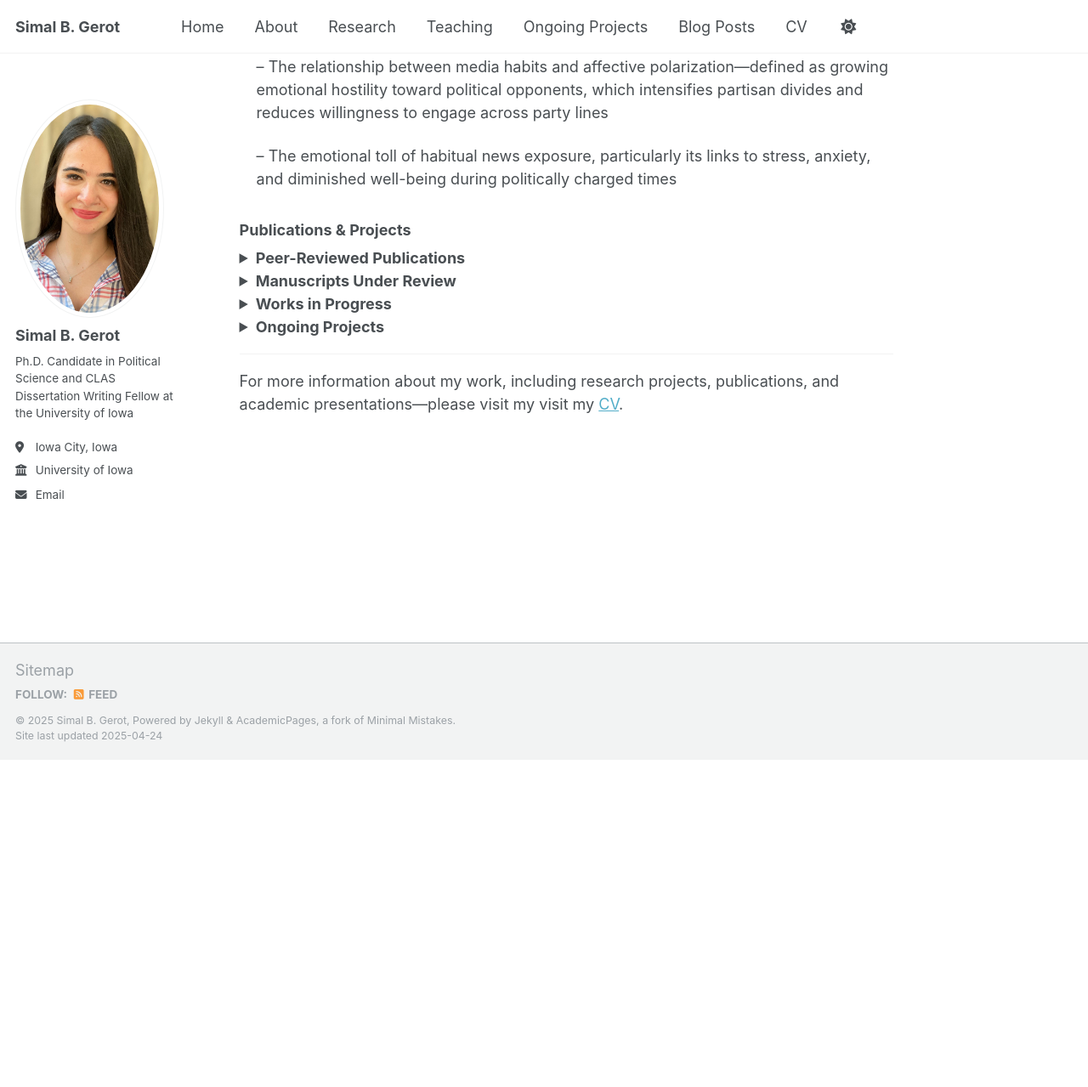
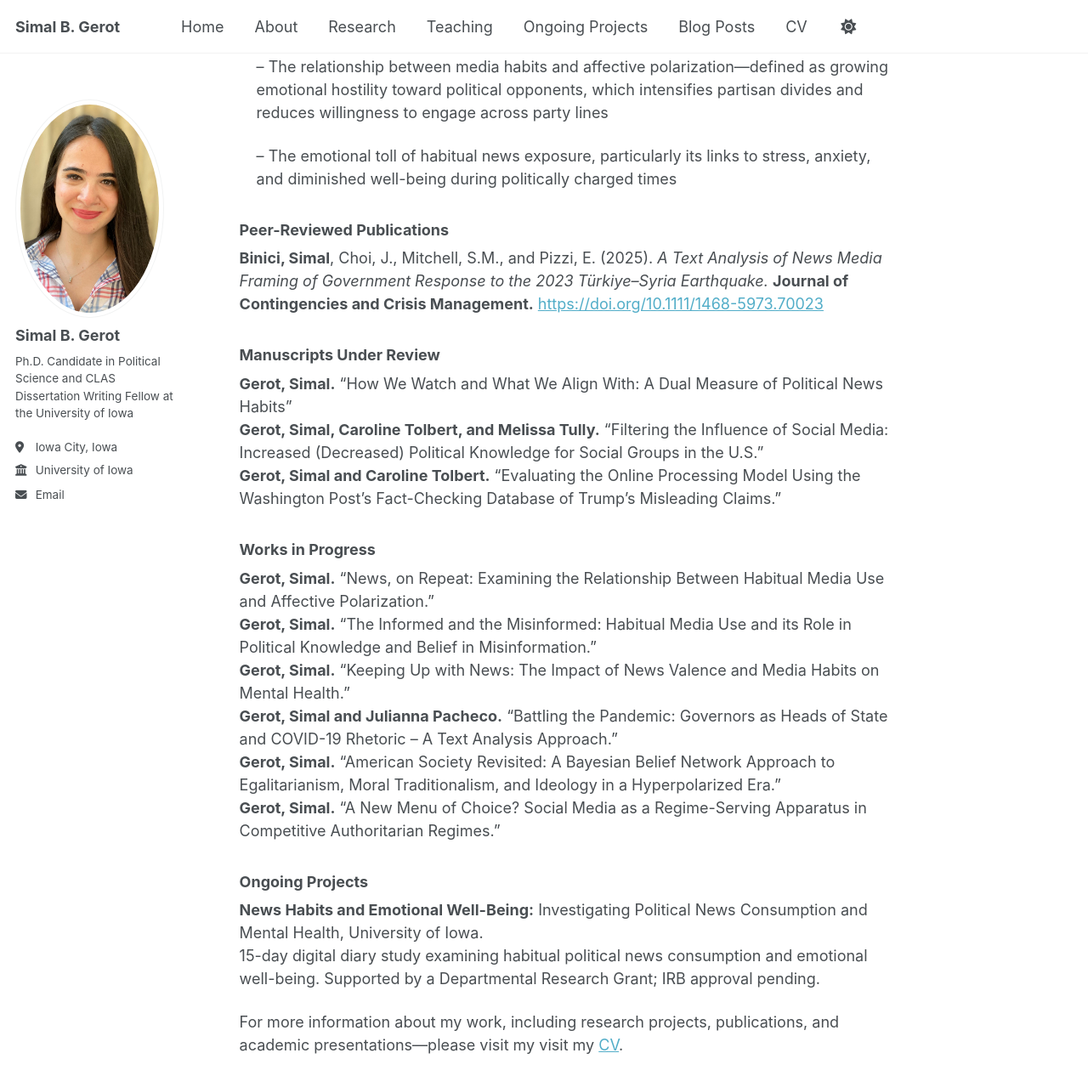
Before and after one commit to sbgerot/sbgerot.github.io, a Jekyll site: the page built from _pages/publications.md, in a window 1280 px wide and 1400 px high, scrolled down 638 px. Shown: the top 1279 px of the window at 85% size. Built offline with Jekyll 4.4.1, drawn with Linux system fonts in a browser that asks for light colours; before the commit the page ends 1532 px from its top, so only the background shows below that.

Commit message:
Update publications.md

```diff
--- a/_pages/publications.md
+++ b/_pages/publications.md
@@ -19,26 +19,17 @@ A key contribution of my work is the adaptation of the Self-Reported Habitual In
   <p>– The emotional toll of habitual news exposure, particularly its links to stress, anxiety, and diminished well-being during politically charged times</p>
 </div>
 
-### Publications & Projects
+### Peer-Reviewed Publications
 
-<details>
-<summary><strong>Peer-Reviewed Publications</strong></summary>
+**Binici, Simal**, Choi, J., Mitchell, S.M., and Pizzi, E. (2025). *A Text Analysis of News Media Framing of Government Response to the 2023 Türkiye–Syria Earthquake.* **Journal of Contingencies and Crisis Management.** [https://doi.org/10.1111/1468-5973.70023](https://doi.org/10.1111/1468-5973.70023)
 
-**Binici, Simal**, Choi, J., Mitchell, S.M., and Pizzi, E. (2025). *A Text Analysis of News Media Framing of Government Response to the 2023 Türkiye–Syria Earthquake.* **Journal of Contingencies and Crisis Management**. [https://doi.org/10.1111/1468-5973.70023](https://doi.org/10.1111/1468-5973.70023)
+### Manuscripts Under Review
 
-</details>
-
-<details>
-<summary><strong>Manuscripts Under Review</strong></summary>
-
-**Gerot, Simal.** “How We Watch and What We Align With: A Dual Measure of Political News Habits.”
+**Gerot, Simal.** “How We Watch and What We Align With: A Dual Measure of Political News Habits”
 **Gerot, Simal, Caroline Tolbert, and Melissa Tully.** “Filtering the Influence of Social Media: Increased (Decreased) Political Knowledge for Social Groups in the U.S.”
 **Gerot, Simal and Caroline Tolbert.** “Evaluating the Online Processing Model Using the Washington Post’s Fact-Checking Database of Trump’s Misleading Claims.”
 
-</details>
-
-<details>
-<summary><strong>Works in Progress</strong></summary>
+### Works in Progress
 
 **Gerot, Simal.** “News, on Repeat: Examining the Relationship Between Habitual Media Use and Affective Polarization.”
 **Gerot, Simal.** “The Informed and the Misinformed: Habitual Media Use and its Role in Political Knowledge and Belief in Misinformation.”
@@ -47,16 +38,10 @@ A key contribution of my work is the adaptation of the Self-Reported Habitual In
 **Gerot, Simal.** “American Society Revisited: A Bayesian Belief Network Approach to Egalitarianism, Moral Traditionalism, and Ideology in a Hyperpolarized Era.”
 **Gerot, Simal.** “A New Menu of Choice? Social Media as a Regime-Serving Apparatus in Competitive Authoritarian Regimes.”
 
-</details>
-
-<details>
-<summary><strong>Ongoing Projects</strong></summary>
+### Ongoing Projects
 
 **News Habits and Emotional Well-Being:** Investigating Political News Consumption and Mental Health, University of Iowa.
 15-day digital diary study examining habitual political news consumption and emotional well-being. Supported by a Departmental Research Grant; IRB approval pending.
 
-</details>
-
----
 
 For more information about my work, including research projects, publications, and academic presentations—please visit my visit my [CV](/cv/).
```
